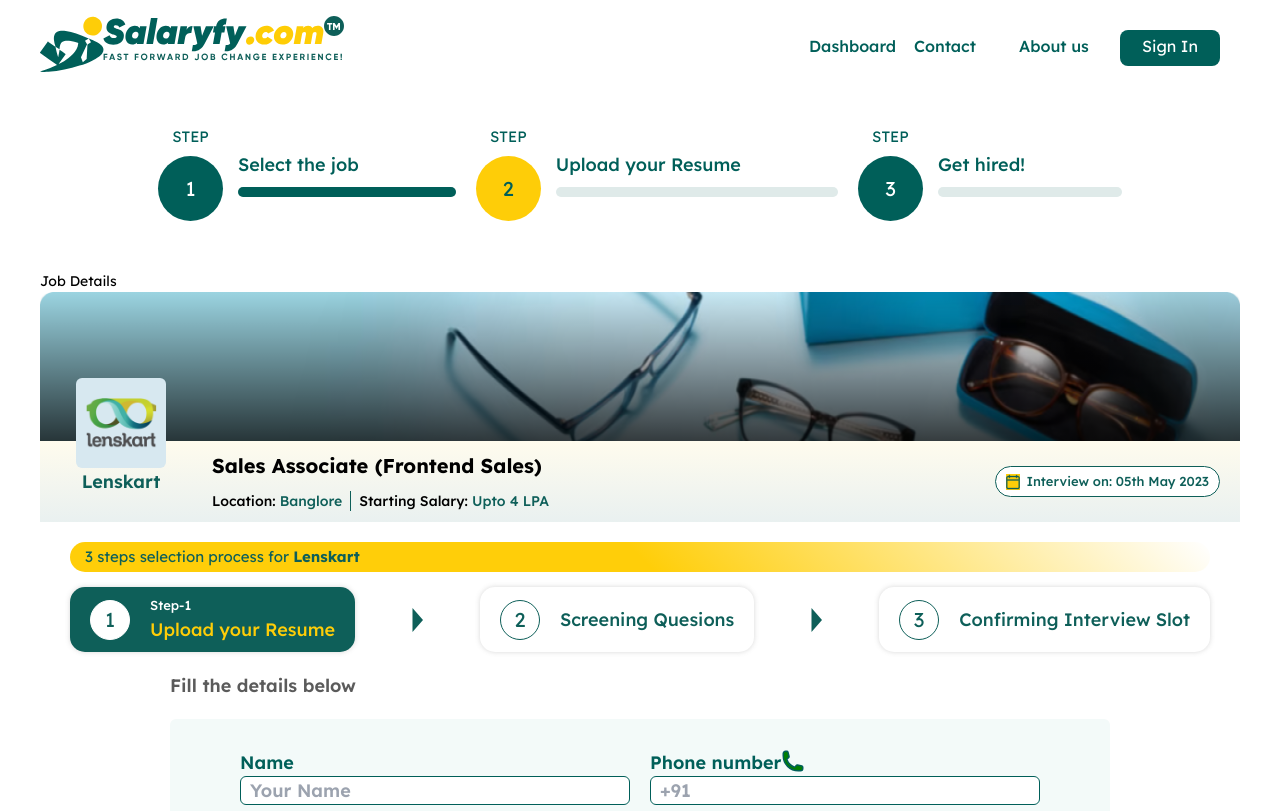
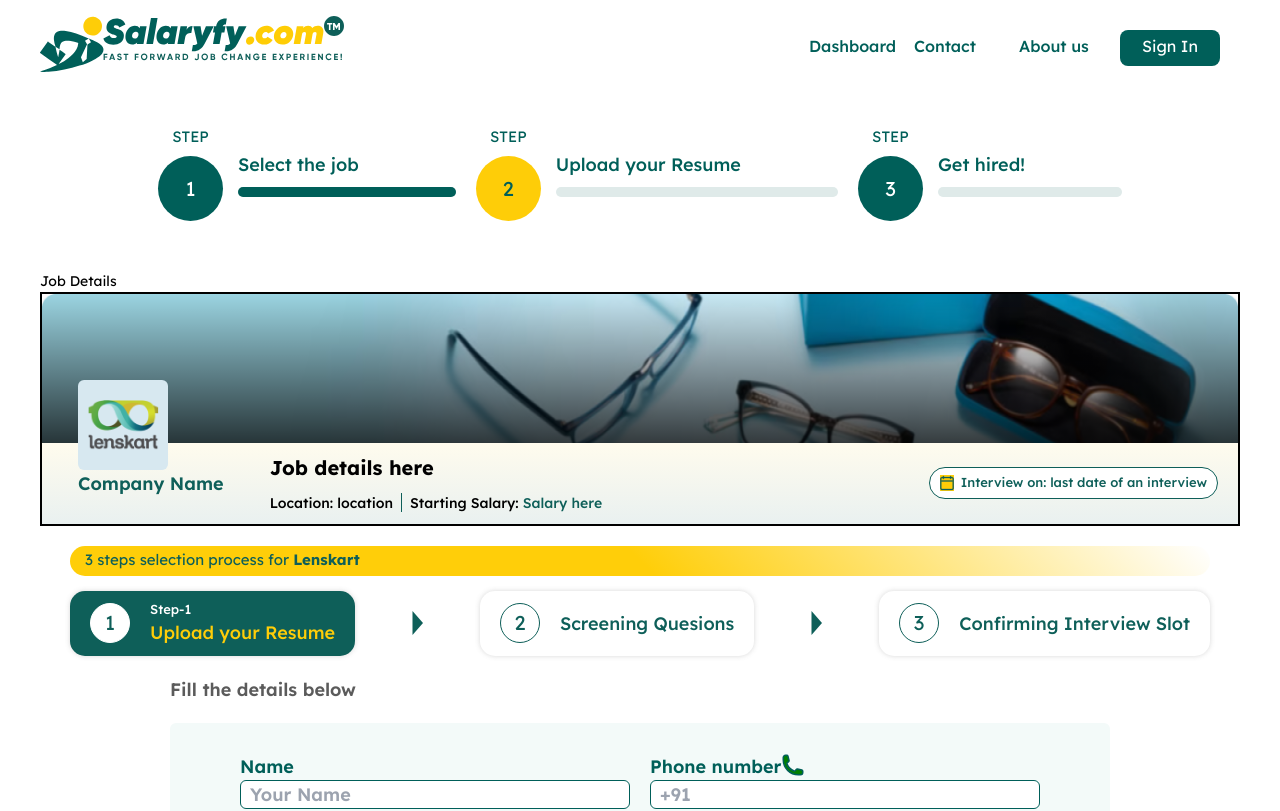
Before and after one commit to mayurkukade/Salaryfy, a React (Vite) app in the folder salaryfy/: page /questionnaire in a window 1280 px wide. Shown: the top 811 px of the page. Built offline with nearby package versions, Linux system fonts and the light colour scheme.

Commit message:
Feat - job-details data binding

```diff
--- a/salaryfy/src/modules/questionnaire/components/job-details.component.tsx
+++ b/salaryfy/src/modules/questionnaire/components/job-details.component.tsx
@@ -1,9 +1,19 @@
+import { useSelector } from 'react-redux';
 import image from '../../../assets/images/job-details-bg.png';
 import CalendarVector from './calendar-vector';
+import { AppStoreStateType } from '../../../store/app.store';
+import { SLICE_NAMES } from "../../../features/slice-names.enum";
+
+
 export default function UserJobDetails() {
+
+  // selector hook to get all job details
+  const jobDetails = useSelector((state: AppStoreStateType) => state.root[SLICE_NAMES.JOB_DETAILS]);
+  // console.log(jobDetails);
   return (
     <>
-      <div className='hidden md:block'>
+    {/* This is For Webiste View Components */}
+      <div className='hidden md:block' style={{border:"2px solid black"}}>
         <div className='bg-cover-container'>
           <img src={image} style={{ width: '100%' }} />
         </div>
@@ -16,17 +26,17 @@ export default function UserJobDetails() {
               <div className='absolute h-[5em] w-[5em] p-[0.5em] flex items-center justify-center rounded-md bg-[#D7E8F0] -translate-y-full overflow-hidden'>
                 <img src='/src/assets/images/lenskart-icon.png'></img>
               </div>
-              <div className='relative text-center'>Lenskart</div>
+              <div className='relative text-center'>{jobDetails?.companyName}</div>
             </div>
           </div>
 
           {/* Second */}
           <div className='px-[1em] py-[1em]'>
-            <div className='text-[2em] font-bold mb-[0.5em]'>Sales Associate (Frontend Sales)</div>
+            <div className='text-[2em] font-bold mb-[0.5em]'>{jobDetails?.jobDetails}</div>
             <div className='flex text-[1.4em] font-medium'>
-              <div><span>Location:&nbsp;</span><span className='text-[#0E5F59]'>Banglore</span></div>
+              <div><span>Location:&nbsp;</span><span className='text-[#0E5F59]'></span>{jobDetails?.location}</div>
               <div className='mx-2 w-[1px] h-[1.4em] bg-[#0E5F59]'></div>
-              <div><span>Starting Salary:&nbsp;</span><span className='text-[#0E5F59]'>Upto 4 LPA</span></div>
+              <div><span>Starting Salary:&nbsp;</span><span className='text-[#0E5F59]'>{jobDetails?.startingSalary}</span></div>
             </div>
           </div>
 
@@ -34,12 +44,14 @@ export default function UserJobDetails() {
           <div className='flex-grow flex justify-end px-[2em] items-center'>
             <div className='w-[fit-content] h-[fit-content] bg-white flex items-center border border-[#0E5F59] border-solid py-[0.5em] px-[1em] rounded-[2em]'>
               <CalendarVector />
-              <div className='ml-[0.5em] text-[1.3em] text-[#0E5F59] font-medium'>Interview on: 05th May 2023</div>
+              <div className='ml-[0.5em] text-[1.3em] text-[#0E5F59] font-medium'>Interview on: {jobDetails?.interviewStartDate}</div>
             </div>
           </div>
 
         </div>
       </div>
+
+      {/* This is for Mobile View Components */}
       <div className='block md:hidden'>
         <div className='bg-cover-container min-h-[15em] flex flex-col rounded-[2em,0em] overflow-hidden'>
           <div className='w-[100%] h-[100%] absolute flex z-[1] py-[1em] px-[2em]'></div>
@@ -58,26 +70,26 @@ export default function UserJobDetails() {
               <div className='absolute h-[5em] w-[5em] p-[0.5em] flex items-center justify-center rounded-md bg-[#D7E8F0] -translate-y-full overflow-hidden'>
                 <img src='/src/assets/images/lenskart-icon.png'></img>
               </div>
-              <div className='relative text-center'>Lenskart</div>
+              <div className='relative text-center'>{jobDetails?.companyName}</div>
             </div>
           </div>
 
           {/* Second */}
           <div className='w-[100%] flex flex-col gap-[1em]'>
-            <div className='text-[1.8em] font-[700]'>Sales Associates (Frontend Sales)</div>
+            <div className='text-[1.8em] font-[700]'>{jobDetails?.jobDetails}</div>
             <div className='flex bg-white text-[1.1em] gap-[0.5em] text-[#EA4335] w-[max-content] border border-solid rounded-[2em] px-[1em] py-[0.5em]'>
               <span>
                 <svg width="13" height="13" viewBox="0 0 13 13" fill="none" xmlns="http://www.w3.org/2000/svg">
                   <path d="M10.2923 2.70801H9.75065V1.62467C9.75065 1.48102 9.69358 1.34324 9.592 1.24166C9.49042 1.14008 9.35264 1.08301 9.20898 1.08301C9.06532 1.08301 8.92755 1.14008 8.82597 1.24166C8.72439 1.34324 8.66732 1.48102 8.66732 1.62467V2.70801H4.33398V1.62467C4.33398 1.48102 4.27692 1.34324 4.17533 1.24166C4.07375 1.14008 3.93598 1.08301 3.79232 1.08301C3.64866 1.08301 3.51088 1.14008 3.4093 1.24166C3.30772 1.34324 3.25065 1.48102 3.25065 1.62467V2.70801H2.70898C2.27801 2.70801 1.86468 2.87921 1.55994 3.18396C1.25519 3.48871 1.08398 3.90203 1.08398 4.33301V4.87467H11.9173V4.33301C11.9173 3.90203 11.7461 3.48871 11.4414 3.18396C11.1366 2.87921 10.7233 2.70801 10.2923 2.70801ZM1.08398 10.2913C1.08398 10.7223 1.25519 11.1356 1.55994 11.4404C1.86468 11.7451 2.27801 11.9163 2.70898 11.9163H10.2923C10.7233 11.9163 11.1366 11.7451 11.4414 11.4404C11.7461 11.1356 11.9173 10.7223 11.9173 10.2913V5.95801H1.08398V10.2913Z" fill="#EA4335" />
                 </svg>
               </span>
-              <span>Interview on: 03 May 2023</span>
+              <span>Interview on: {jobDetails?.interviewStartDate}</span>
             </div>
 
 
 
-            <div className='text-[1.4em] font-medium'><span className='text-[#5B5B5B]'>Location&nbsp;</span><span className='text-[#0E5F59]'>Bangalore</span></div>
-            <div className='text-[1.4em] font-medium'><span className='text-[#5B5B5B]'>Starting Salary:&nbsp;</span><span className='text-[#0E5F59]'>Upto 4 LPA</span></div>
+            <div className='text-[1.4em] font-medium'><span className='text-[#5B5B5B]'>Location&nbsp;</span><span className='text-[#0E5F59]'>{jobDetails?.location}</span></div>
+            <div className='text-[1.4em] font-medium'><span className='text-[#5B5B5B]'>Starting Salary:&nbsp;</span><span className='text-[#0E5F59]'>{jobDetails?.startingSalary}</span></div>
 
           </div>
 
--- a/salaryfy/src/modules/questionnaire/pages/screening-questions.tsx
+++ b/salaryfy/src/modules/questionnaire/pages/screening-questions.tsx
@@ -139,8 +139,8 @@ function Questions({ responseData, setCollectResponse }: any) {
       const updatedData = [...prevData, updatedQuestion];
       return updatedData;
     });
+    setCollectResponse(responseData1)
   }
-  setCollectResponse(responseData1)
 
   // console.log("Updated reposne is ", responseData1);
 
```
